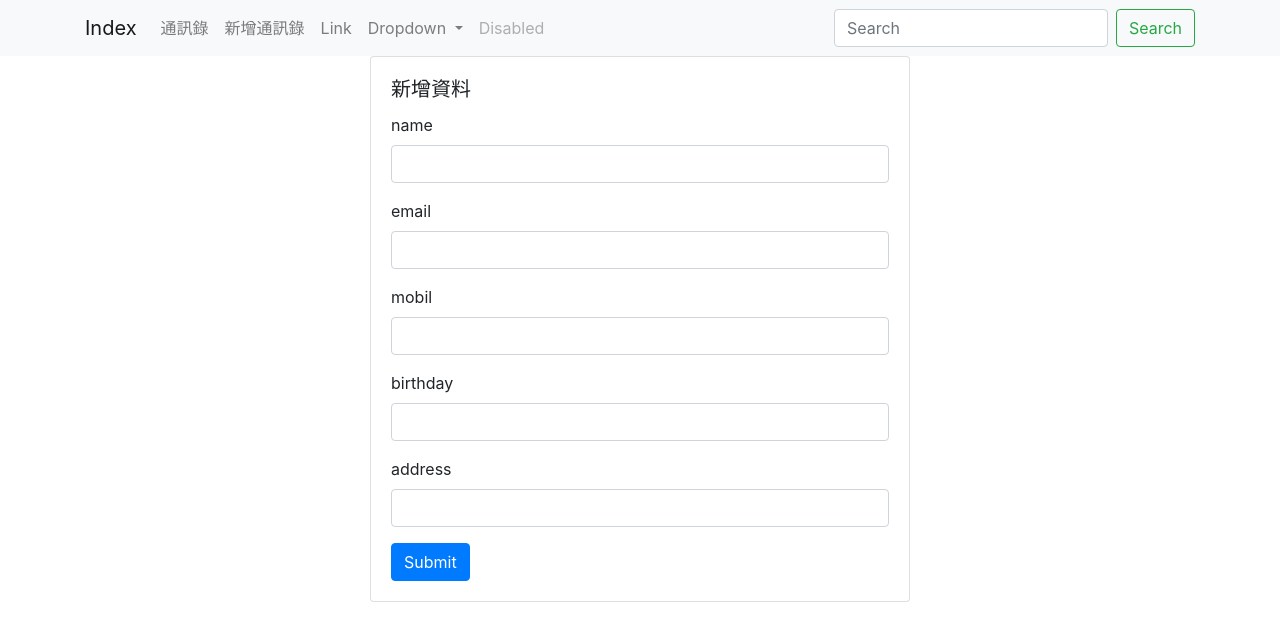
After one commit to celia1124/php, a PHP site: page /ab_insert.php in a window 1280 px wide. The commit adds this page. Shown: the top 641 px of the page. Run offline with PHP 8.4, Linux system fonts and the light colour scheme.

Commit message:
202012111

```diff
--- /dev/null
+++ b/ab_insert.php
@@ -0,0 +1,57 @@
+<?php
+if (!isset($_SESSION)) {
+    session_start();
+}
+$pageName = 'ab_insert';
+?>
+<?php include __DIR__ . '/parts/head.php'; ?>
+<?php include __DIR__ . '/parts/navbar.php'; ?>
+<div class="container">
+    <div class="row d-flex justify-content-center">
+        <div class="col-lg-6">
+            <?php if (isset($errorMsg)) : ?>
+                <div class="alert alert-danger" role="alert">
+                    <?= $errorMsg ?>
+                </div>
+            <?php endif ?>
+
+            <div class="card">
+                <div class="card-body">
+                    <h5 class="card-title">新增資料</h5>
+
+                    <form method="post">
+                        <div class="form-group">
+                            <label for="name">name</label>
+                            <input type="text" class="form-control" id="name" name="name" required>
+                        </div>
+                        <div class="form-group">
+                            <label for="email">email</label>
+                            <input type="email" class="form-control" id="email" name="email">
+                        </div>
+                        <div class="form-group">
+                            <label for="mobil">mobil</label>
+                            <input type="text" class="form-control" id="mobil" name="mobil">
+                        </div>
+                        <div class="form-group">
+                            <label for="birthday">birthday</label>
+                            <input type="text" class="form-control" id="birthday" name="birthday">
+                        </div>
+                        <div class="form-group">
+                            <label for="address">address</label>
+                            <input type="text" class="form-control" id="address" name="address">
+                        </div>
+
+
+                        <button type="submit" class="btn btn-primary">Submit</button>
+
+                    </form>
+
+
+                </div>
+            </div>
+
+        </div>
+    </div>
+</div>
+<?php include __DIR__ . '/parts/scripts.php'; ?>
+<?php include __DIR__ . '/parts/foot.php'; ?>
--- a/index_.html
+++ b/index_.html
@@ -5,6 +5,7 @@
   <meta name="viewport" content="width=device-width, initial-scale=1.0">
   <title>Document</title>
   <link rel="stylesheet" type="text/css" href="./bootstrap-4.5.3-dist/css/bootstrap.css" />
+  <link rel="stylesheet" href="fontawesome-free-5.15.1-web/css/all.css">
 </head>
 <body>
   <nav class="navbar navbar-expand-lg navbar-light bg-light">
--- a/parts/head.php
+++ b/parts/head.php
@@ -1,3 +1,8 @@
+<?php
+define('WEB_ROOT', '/mfee-proj/');
+?>
+
+
 <!DOCTYPE html>
 <html lang="en">
 
@@ -7,7 +12,8 @@
 
     <title><?= isset($title) ? $title . ' - ' : '' ?>通訊錄管理</title>
 
-    <link rel="stylesheet" type="text/css" href="./bootstrap-4.5.3-dist/css/bootstrap.css" />
+    <link rel="stylesheet" type="text/css" href="<?= WEB_ROOT ?>bootstrap-4.5.3-dist/css/bootstrap.css" />
+    <link rel="stylesheet" href="<?= WEB_ROOT ?>fontawesome-free-5.15.1-web/css/all.css">
 </head>
 
 <body>
--- a/parts/navbar.php
+++ b/parts/navbar.php
@@ -1,14 +1,29 @@
+<?php
+if (!isset($pageName)) $pageName = "";
+
+?>
+
+<style>
+    .navbar .nav-item.active {
+        background-color: #86cbee;
+        border-radius: 10px;
+    }
+</style>
+
 <nav class="navbar navbar-expand-lg navbar-light bg-light">
     <div class="container">
-        <a class="navbar-brand" href="#">Navbar</a>
+        <a class="navbar-brand" href="<?= WEB_ROOT ?>index_.php">Index</a>
         <button class="navbar-toggler" type="button" data-toggle="collapse" data-target="#navbarSupportedContent" aria-controls="navbarSupportedContent" aria-expanded="false" aria-label="Toggle navigation">
             <span class="navbar-toggler-icon"></span>
         </button>
 
         <div class="collapse navbar-collapse" id="navbarSupportedContent">
             <ul class="navbar-nav mr-auto">
-                <li class="nav-item active">
-                    <a class="nav-link" href="#">Home <span class="sr-only">(current)</span></a>
+                <li class="nav-item <?= $pageName == 'ab-list' ? 'active' : '' ?>">
+                    <a class="nav-link" href="<?= WEB_ROOT ?>ab_list.php">通訊錄 <span class="sr-only">(current)</span></a>
+                </li>
+                <li class="nav-item <?= $pageName == 'ab-insert' ? 'active' : '' ?>">
+                    <a class="nav-link" href="<?= WEB_ROOT ?>ab_insert.php">新增通訊錄 <span class="sr-only">(current)</span></a>
                 </li>
                 <li class="nav-item">
                     <a class="nav-link" href="#">Link</a>
```
Also changed, not shown: ab_list.php (+67 -5 lines).
